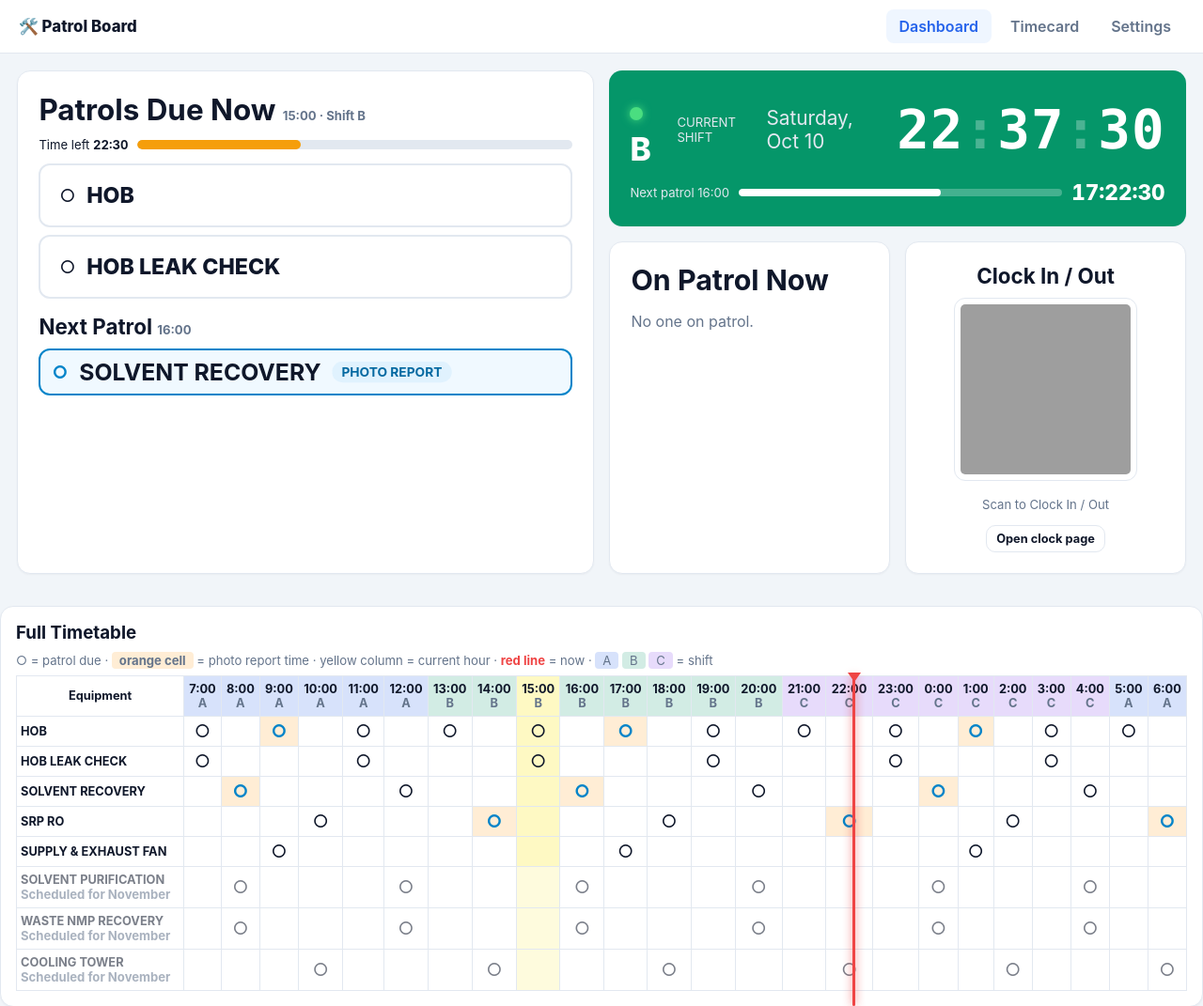
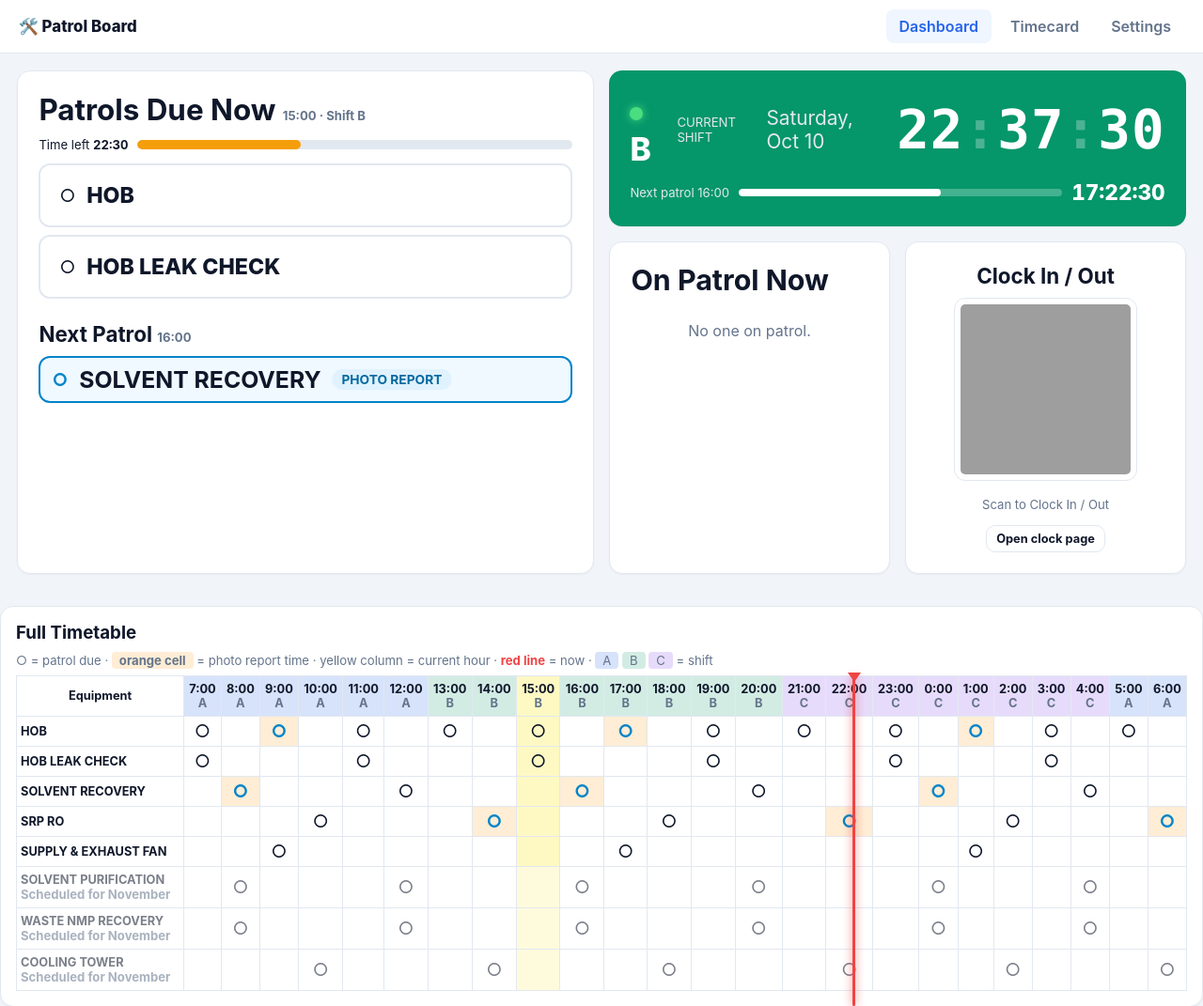
Before and after one commit to jungg181/patrol-timetable, a Flask app: page / in a window 1280 px wide. Shown: the top 1071 px of the page at 94% size. Run offline with Flask 3, Linux system fonts and the light colour scheme; grey boxes are pictures that could not be loaded.

Commit message:
Top cards stretch to fill

```diff
--- a/templates/dashboard.html
+++ b/templates/dashboard.html
@@ -24,7 +24,7 @@
     {% else %}
       <p class="muted">No patrols this hour.</p>
     {% endif %}
-    <h3 style="margin-top:16px">Next Patrol <span class="muted small">{{ slots[nxt].label if nxt is not none else '' }}</span></h3>
+    <h3 style="margin-top:auto;padding-top:16px">Next Patrol <span class="muted small">{{ slots[nxt].label if nxt is not none else '' }}</span></h3>
     {% if nxt_list %}
       {% for p in nxt_list %}
       <div class="patrol-card clickable {{ 'photo' if p.kind==2 else '' }}" style="padding:8px 12px" data-eq="{{ p.equipment.id }}">
@@ -37,7 +37,7 @@
       <p class="muted small">—</p>
     {% endif %}
   </div>
-  <div>
+  <div class="dash-right">
   <div class="card sheen" id="shiftcard" data-nxth="{{ slots[nxt].label.split(':')[0] if nxt is not none else '' }}" style="background:{{ shift.color if shift else '#475569' }};border:none;color:#fff">
     <div style="display:flex;align-items:center;gap:14px">
       <div style="font-size:clamp(1.25rem,.9rem + 1.5vw,2.2rem);font-weight:800"><span class="livedot blink"></span>{{ shift.name if shift else '—' }}</div>
@@ -54,7 +54,7 @@
     {% endif %}
   </div>
   <div class="grid-half">
-  <div class="card {{ 'glow-green' if on_patrol else '' }}">
+  <div class="card fill-col {{ 'glow-green' if on_patrol else '' }}">
     <h2>On Patrol Now</h2>
     {% if on_patrol %}
       {% for p in on_patrol %}
@@ -65,7 +65,7 @@
       </div>
       {% endfor %}
     {% else %}
-      <p class="muted">No one on patrol.</p>
+      <div style="flex:1;display:flex;align-items:center;justify-content:center"><p class="muted">No one on patrol.</p></div>
     {% endif %}
   </div>
   <div class="card qr-box">
```
